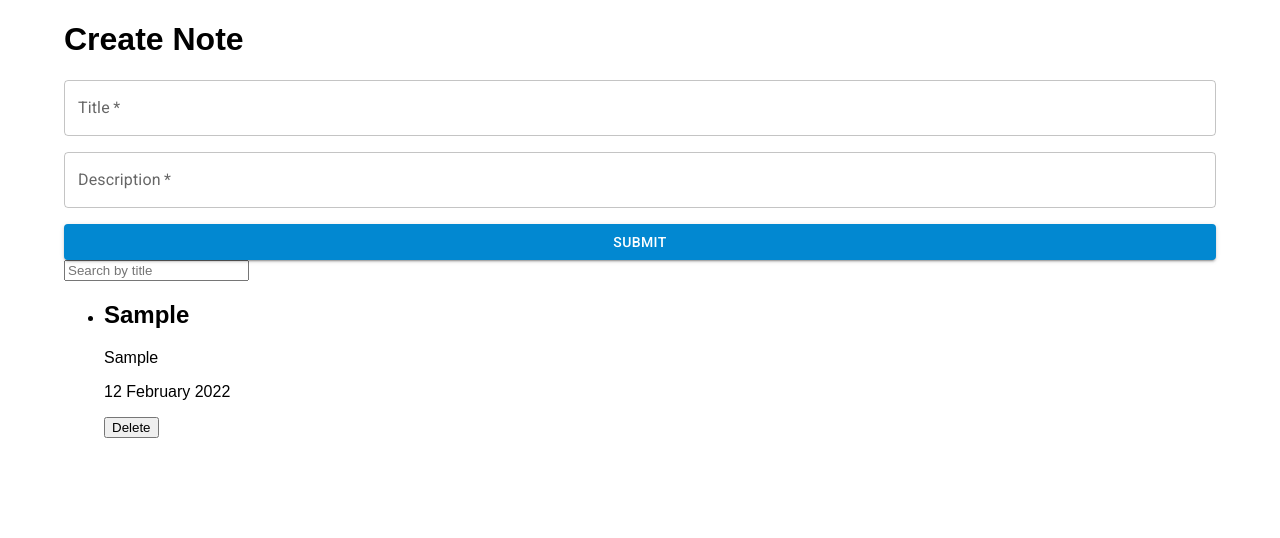
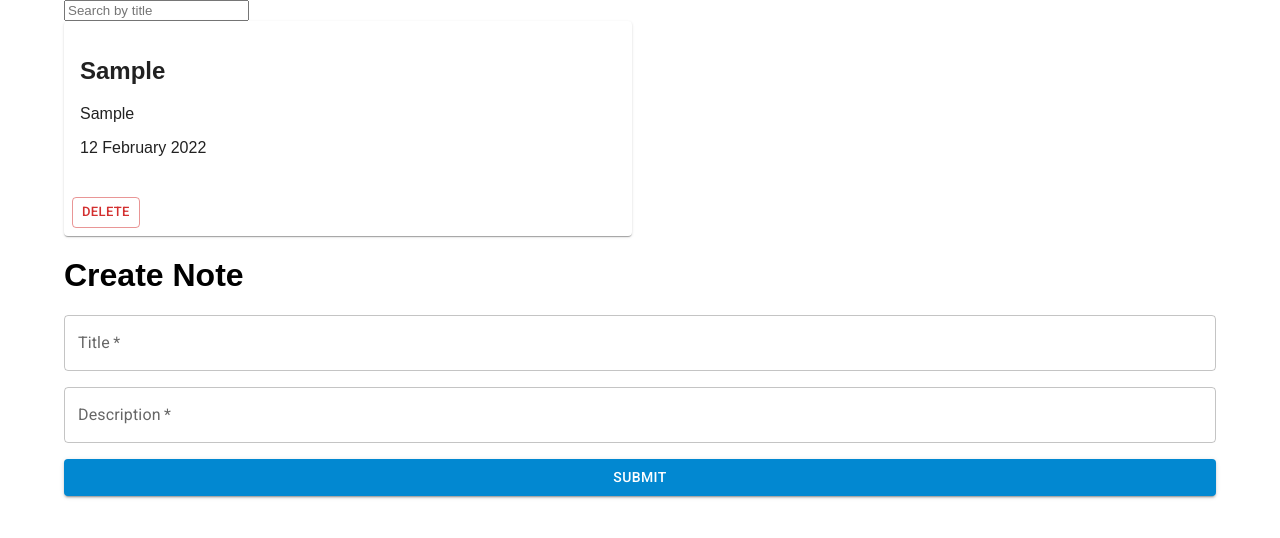
Before and after one commit to ragizaki/take-notes, a React (Create React App) app: page / in a window 1280 px wide. Both pictures are taken after typing "Sample", "Sample" into the empty fields and a click on the button "SUBMIT". Shown: the top 538 px of the page. Built offline with nearby package versions, Linux system fonts and the light colour scheme.

Commit message:
styled note card and note list with mui

```diff
--- a/src/App.tsx
+++ b/src/App.tsx
@@ -32,10 +32,10 @@ const App: React.FC = () => {
     };
 
     return (
-        <Container>
-            <Form notes={notes} setNotes={setNotes} />
+        <Container sx={{ marginBottom: 4 }}>
             <SearchBar value={noteSearch} handleSearch={handleNoteSearch} />
             <NoteList notes={notes} noteSearch={noteSearch} handleDelete={handleDelete} />
+            <Form notes={notes} setNotes={setNotes} />
         </Container>
     );
 };
--- /dev/null
+++ b/src/components/NoteList/NoteCard.tsx
@@ -0,0 +1,33 @@
+import React from 'react';
+import { Note } from '../../util/interfaces';
+import { Card, CardActions, CardContent, Button, Typography } from '@mui/material';
+
+interface INoteProps {
+    note: Note;
+    handleDelete(id: number): void;
+}
+
+const NoteCard = ({ note, handleDelete }: INoteProps): JSX.Element => {
+    return (
+        <Card>
+            <CardContent>
+                <h2>{note.title}</h2>
+                <p>{note.description}</p>
+                <p>
+                    {new Intl.DateTimeFormat('en-GB', {
+                        year: 'numeric',
+                        month: 'long',
+                        day: '2-digit',
+                    }).format(note.created)}
+                </p>
+            </CardContent>
+            <CardActions>
+                <Button size='small' onClick={() => handleDelete(note.id)} variant='outlined' color='error'>
+                    Delete
+                </Button>
+            </CardActions>
+        </Card>
+    );
+};
+
+export default NoteCard;
--- a/src/components/NoteList/NoteList.tsx
+++ b/src/components/NoteList/NoteList.tsx
@@ -1,5 +1,7 @@
 import React from 'react';
 import { Note } from '../../util/interfaces';
+import NoteCard from './NoteCard';
+import { Card, CardActions, CardContent, Button, Typography, Grid } from '@mui/material';
 
 interface INoteListProps {
     noteSearch: string;
@@ -17,21 +19,16 @@ const NoteList = ({ noteSearch, notes, handleDelete }: INoteListProps): JSX.Elem
             return title.toLowerCase().includes(noteSearch.toLowerCase());
         })
         .map((note: Note) => (
-            <li key={note.id}>
-                <h2>{note.title}</h2>
-                <p>{note.description}</p>
-                <p>
-                    {new Intl.DateTimeFormat('en-GB', {
-                        year: 'numeric',
-                        month: 'long',
-                        day: '2-digit',
-                    }).format(note.created)}
-                </p>
-                <button onClick={() => handleDelete(note.id)}>Delete</button>
-            </li>
+            <Grid item xs={12} md={6}>
+                <NoteCard note={note} handleDelete={handleDelete} />
+            </Grid>
         ));
 
-    return <ul>{listItems}</ul>;
+    return (
+        <Grid container spacing={2}>
+            {listItems}
+        </Grid>
+    );
 };
 
 export default NoteList;
```
